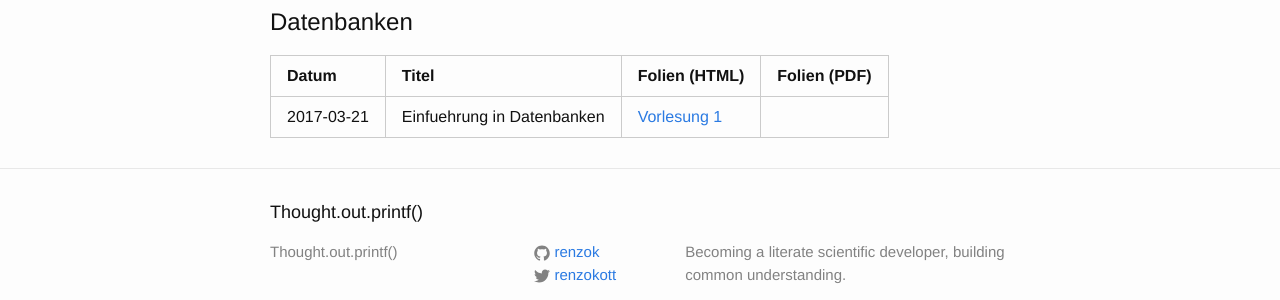
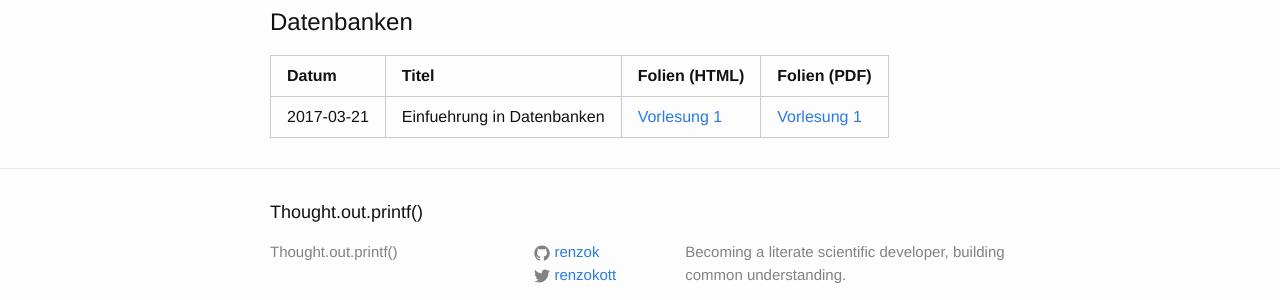
Before and after one commit to rkottmann/renzok.github.io, a Jekyll site: the page built from lecture/2017-03/database-mi/index.md, in a window 1280 px wide. Shown: the part 214-514 px from the top of the page. Built offline with Jekyll 4.4.1, drawn with Linux system fonts in a browser that asks for light colours; our own code applies the rules of GitHub Pages for plain Markdown files.

Commit message:
Added pdf for lecture 1

```diff
--- a/lecture/2017-03/database-mi/index.md
+++ b/lecture/2017-03/database-mi/index.md
@@ -11,4 +11,4 @@ layout: default
 {:.lecture-overview}
 | Datum | Titel | Folien (HTML) | Folien (PDF) |
 |:------|:------|---------------|--------------|
-| 2017-03-21 | Einfuehrung in Datenbanken | [Vorlesung 1](vorlesung-1.html) | |
+| 2017-03-21 | Einfuehrung in Datenbanken | [Vorlesung 1](vorlesung-1.html) | [Vorlesung 1](vorlesung-1.pdf) |
--- a/lecture/2017-03/database-mi/vorlesung-1.html
+++ b/lecture/2017-03/database-mi/vorlesung-1.html
@@ -1,7 +1,6 @@
 ---
 layout: remark
 title: Einführung in Datenbanken
-
 ---
 
 # Datenbankbasierte Web-Anwendungen
```
Also changed, not shown: _layouts/remark.html (line endings or trailing spaces), _slides/test-1.html (line endings or trailing spaces), 1 other file.
